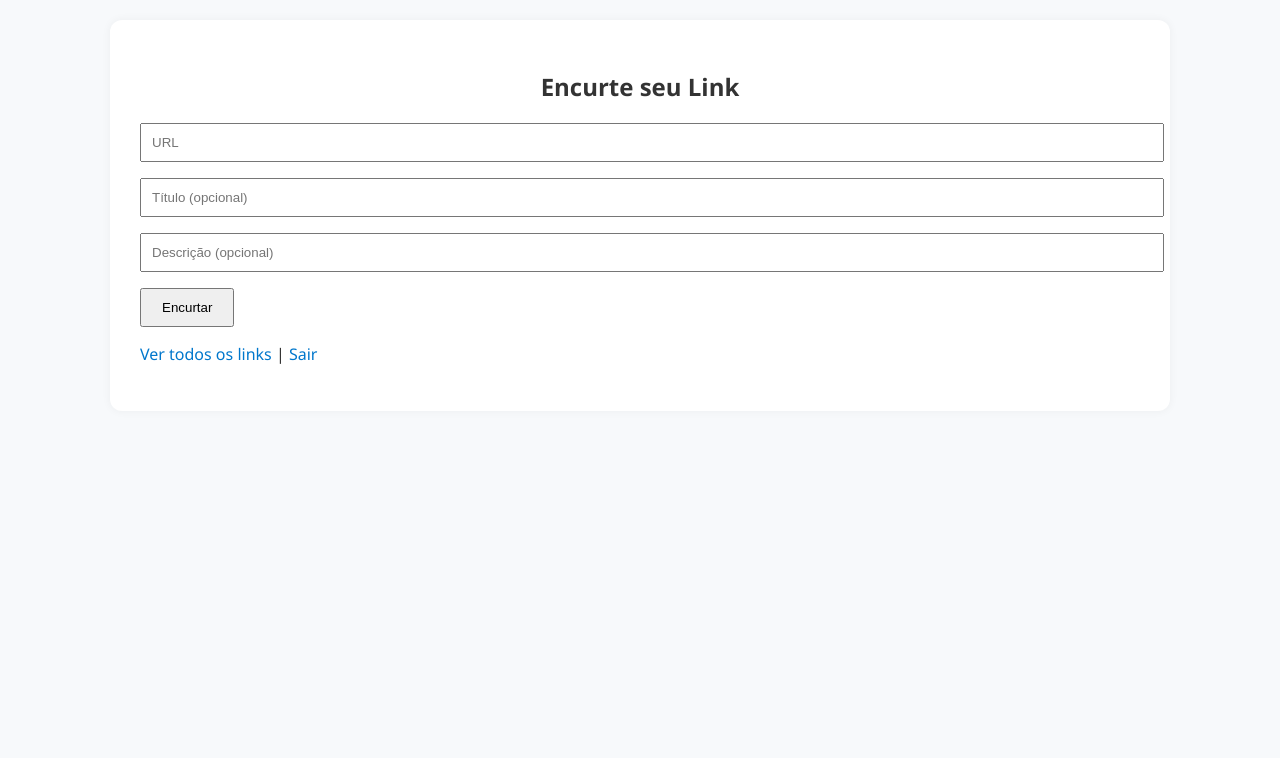
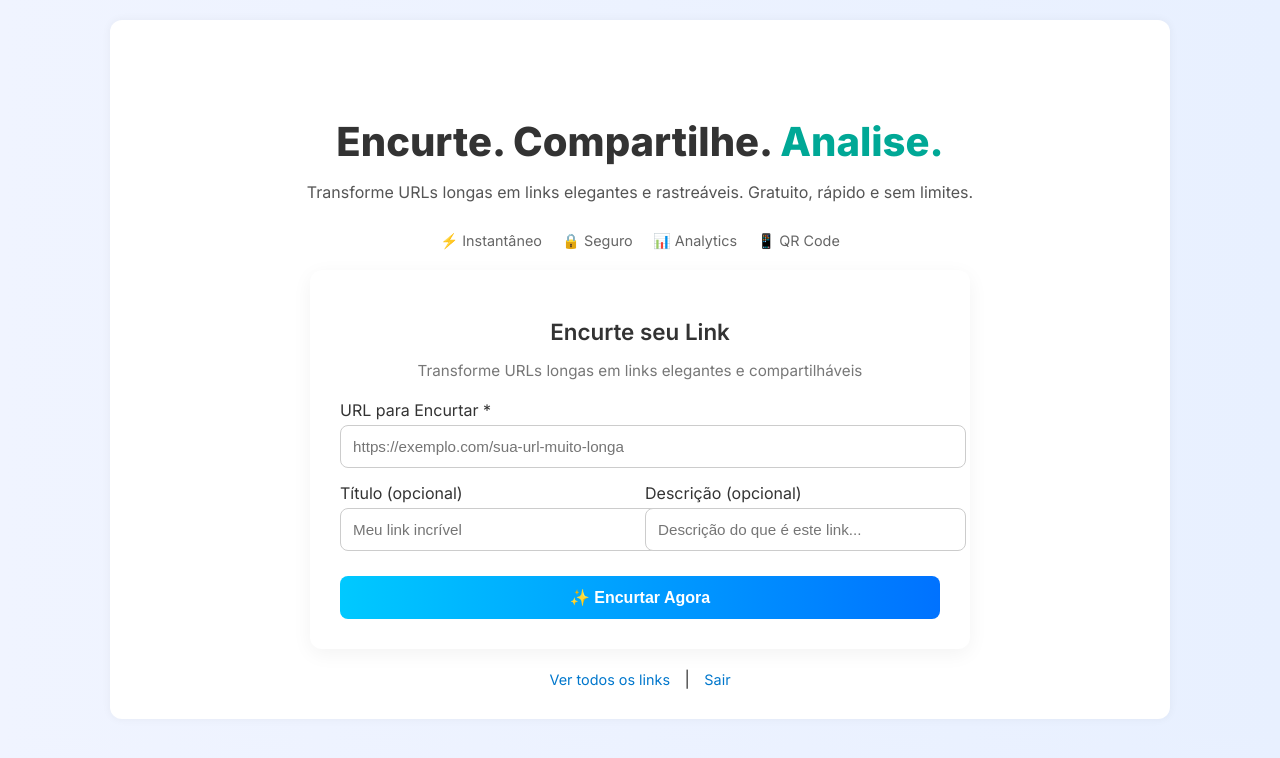
Before and after one commit to lucasdodetran/short-url, a Flask app: page / in a window 1280 px wide. Shown: the top 758 px of the page. Run offline with Flask 3, Linux system fonts and the light colour scheme; the visitor is signed in with stand-in values (Sample User, id 1); some web fonts are replaced.

Commit message:
Atualizando projeto com nova skin

```diff
--- a/templates/index.html
+++ b/templates/index.html
@@ -1,13 +1,165 @@
 {% extends "base.html" %}
-{% block title %}Página Inicial - Encurtador{% endblock %}
+{% block title %}Encurtador de Links{% endblock %}
+
+{% block head %}
+  <link href="https://fonts.googleapis.com/css2?family=Inter:wght@400;600;800&display=swap" rel="stylesheet">
+  <style>
+    body {
+      font-family: 'Inter', sans-serif;
+      background: linear-gradient(to right, #f0f4ff, #e8f0ff);
+    }
+
+    .hero {
+      text-align: center;
+      padding-top: 40px;
+    }
+
+    .hero h1 {
+      font-size: 2.5rem;
+      font-weight: 800;
+      margin-bottom: 10px;
+    }
+
+    .hero h1 span {
+      color: #00a896;
+    }
+
+    .hero p {
+      font-size: 1rem;
+      color: #555;
+      margin-bottom: 30px;
+    }
+
+    .features {
+      display: flex;
+      justify-content: center;
+      gap: 20px;
+      font-size: 0.9rem;
+      color: #666;
+      margin-bottom: 20px;
+    }
+
+    .form-card {
+      background: #fff;
+      padding: 30px;
+      border-radius: 12px;
+      max-width: 600px;
+      margin: 0 auto;
+      box-shadow: 0 5px 20px rgba(0, 0, 0, 0.05);
+      text-align: center;
+    }
+
+    .form-card h2 {
+      font-size: 1.4rem;
+      font-weight: 600;
+      margin-bottom: 10px;
+    }
+
+    .form-card p {
+      font-size: 0.95rem;
+      color: #777;
+      margin-bottom: 20px;
+    }
+
+    .form-group {
+      margin-bottom: 15px;
+      text-align: left;
+    }
+
+    .form-group label {
+      display: block;
+      margin-bottom: 5px;
+      font-weight: 500;
+    }
+
+    input[type="text"] {
+      width: 100%;
+      padding: 12px;
+      border: 1px solid #ccc;
+      border-radius: 8px;
+      font-size: 0.95rem;
+    }
+
+    .form-row {
+      display: flex;
+      gap: 10px;
+    }
+
+    .form-row .form-group {
+      flex: 1;
+    }
+
+    button {
+      width: 100%;
+      padding: 12px;
+      font-size: 1rem;
+      font-weight: bold;
+      background: linear-gradient(to right, #00c9ff, #0072ff);
+      color: white;
+      border: none;
+      border-radius: 8px;
+      cursor: pointer;
+      margin-top: 10px;
+    }
+
+    button:hover {
+      background: linear-gradient(to right, #0072ff, #0059b3);
+    }
+
+    .footer-links {
+      margin-top: 20px;
+      text-align: center;
+    }
+
+    .footer-links a {
+      margin: 0 10px;
+      font-size: 0.9rem;
+    }
+
+    @media (max-width: 600px) {
+      .form-row {
+        flex-direction: column;
+      }
+    }
+  </style>
+{% endblock %}
 
 {% block content %}
-  <h2>Encurte seu Link</h2>
-  <form action="/encurtar" method="post">
-    <p><input type="text" name="url" placeholder="URL" required style="width:100%; padding:10px;"></p>
-    <p><input type="text" name="titulo" placeholder="Título (opcional)" style="width:100%; padding:10px;"></p>
-    <p><input type="text" name="descricao" placeholder="Descrição (opcional)" style="width:100%; padding:10px;"></p>
-    <p><button type="submit" style="padding:10px 20px;">Encurtar</button></p>
-  </form>
-  <p><a href="/admin">Ver todos os links</a> | <a href="/logout">Sair</a></p>
+  <div class="hero">
+    <h1>Encurte. Compartilhe. <span>Analise.</span></h1>
+    <p>Transforme URLs longas em links elegantes e rastreáveis. Gratuito, rápido e sem limites.</p>
+    <div class="features">
+      <div>⚡ Instantâneo</div>
+      <div>🔒 Seguro</div>
+      <div>📊 Analytics</div>
+      <div>📱 QR Code</div>
+    </div>
+  </div>
+
+  <div class="form-card">
+    <h2>Encurte seu Link</h2>
+    <p>Transforme URLs longas em links elegantes e compartilháveis</p>
+    <form action="/encurtar" method="post">
+      <div class="form-group">
+        <label for="url">URL para Encurtar *</label>
+        <input type="text" name="url" id="url" placeholder="https://exemplo.com/sua-url-muito-longa" required>
+      </div>
+      <div class="form-row">
+        <div class="form-group">
+          <label for="titulo">Título (opcional)</label>
+          <input type="text" name="titulo" id="titulo" placeholder="Meu link incrível">
+        </div>
+        <div class="form-group">
+          <label for="descricao">Descrição (opcional)</label>
+          <input type="text" name="descricao" id="descricao" placeholder="Descrição do que é este link...">
+        </div>
+      </div>
+      <button type="submit">✨ Encurtar Agora</button>
+    </form>
+  </div>
+
+  <div class="footer-links">
+    <a href="/admin">Ver todos os links</a> |
+    <a href="/logout">Sair</a>
+  </div>
 {% endblock %}
```
